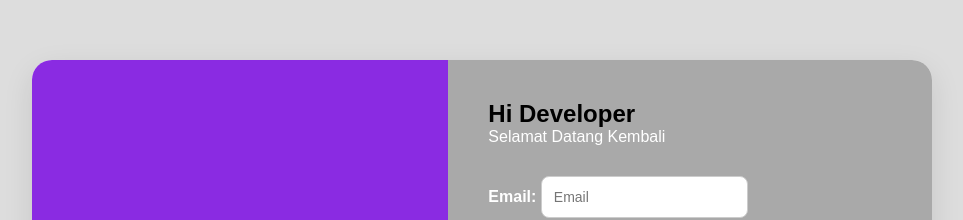
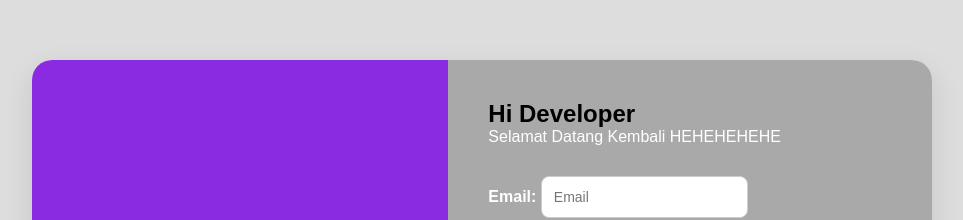
Before and after one commit to Luthfiandra-D/login-page-vanilla, a plain HTML site: page index.html in a window 1280 px wide. Shown: the part 102-322 px from the top of the page, without its empty margins (158-1121 px from the left). Drawn offline with Linux system fonts and the light colour scheme.

Commit message:
testing update

```diff
--- a/index.html
+++ b/index.html
@@ -12,7 +12,7 @@
       <div class="right-panel">
         <header class="header">
           <h1>Hi Developer</h1>
-          <p>Selamat Datang Kembali</p>
+          <p>Selamat Datang Kembali HEHEHEHEHE</p>
         </header>
         <form action="#">
           <div class="input-group">
```
